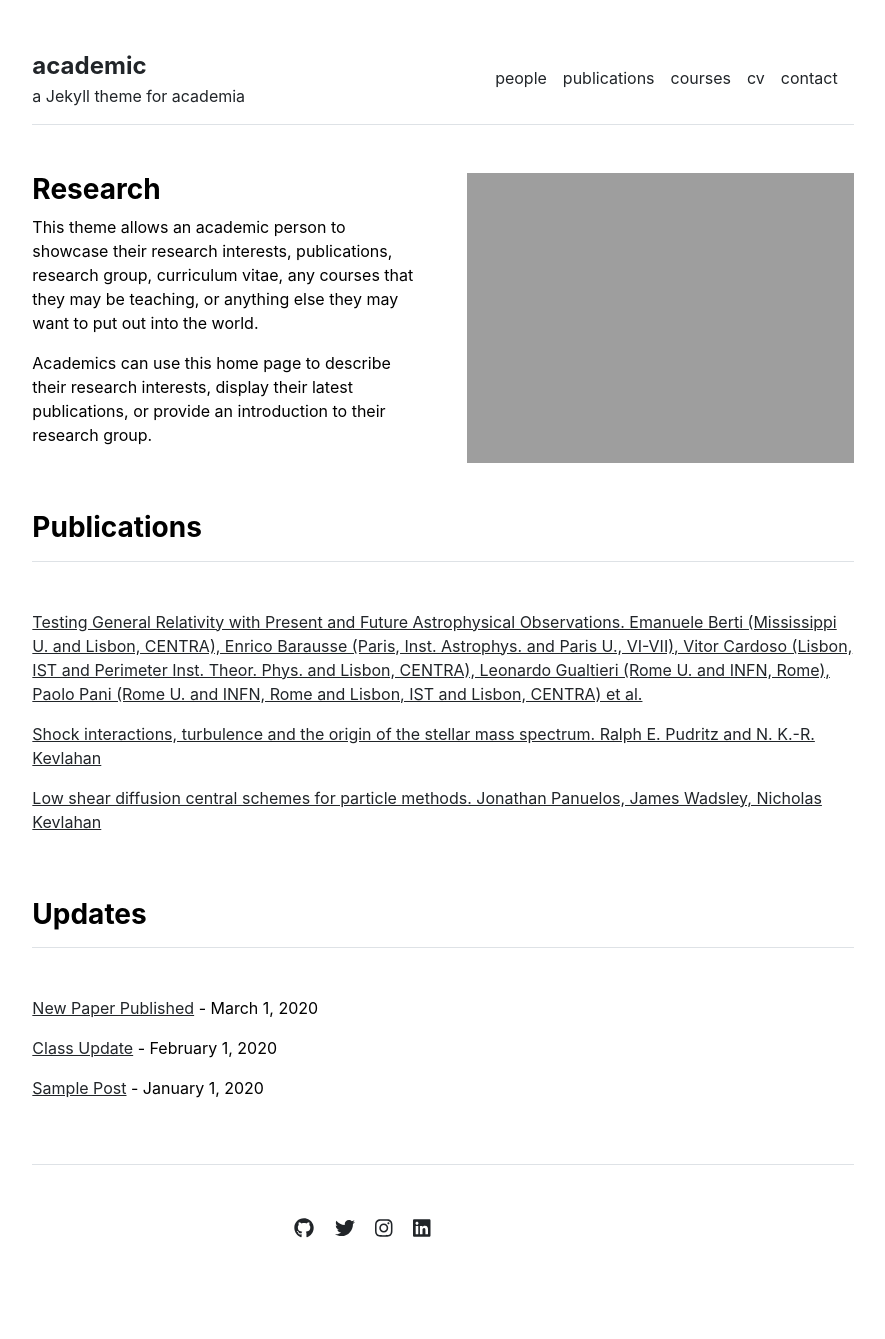
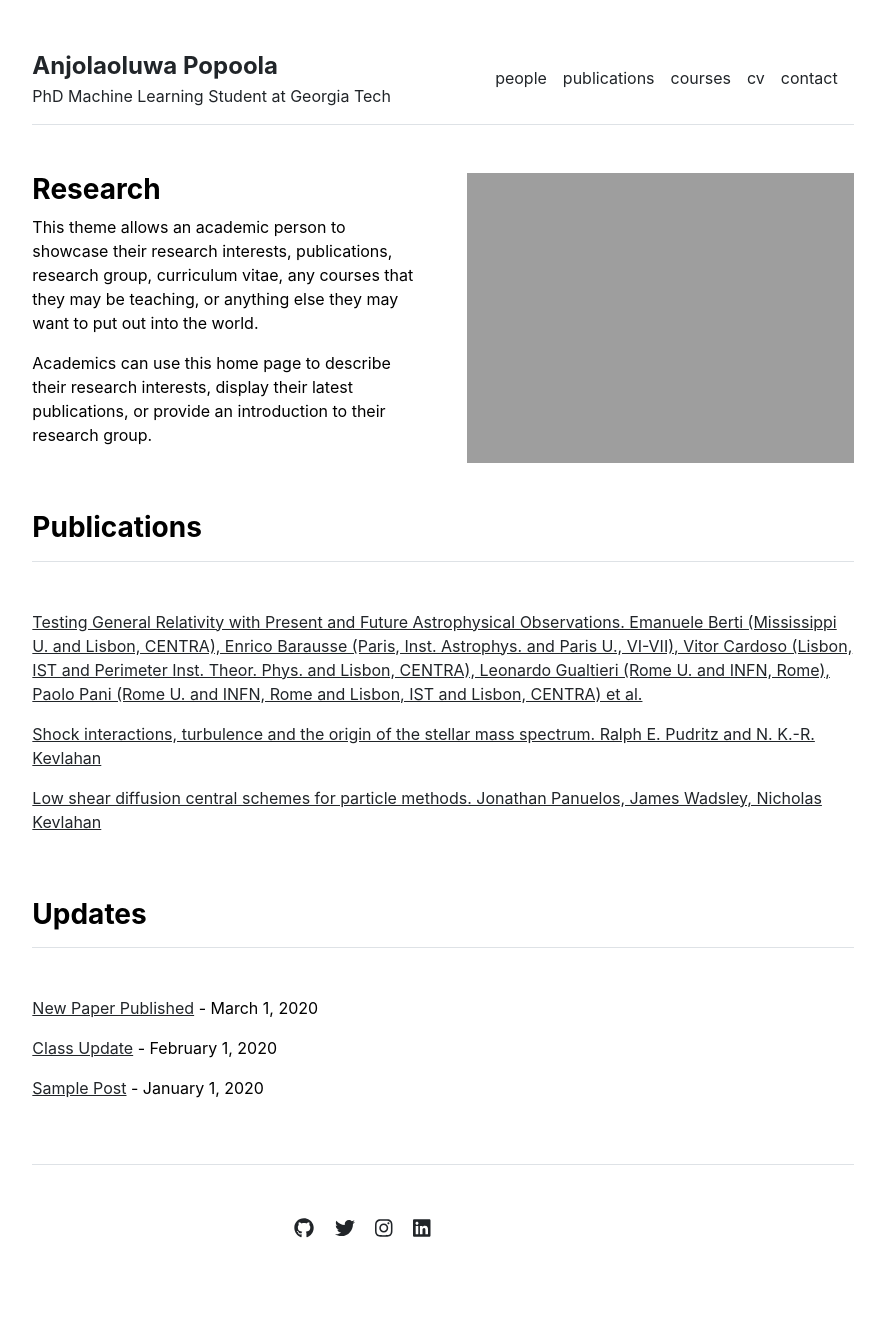
Before and after one commit to apopoola3/anjolapopoola.github.io, a Jekyll site: the page built from index.md, in a window 1280 px wide. Shown: the whole page, without its empty margins (197-1082 px from the left). Built offline with Jekyll 4.4.1, drawn with Linux system fonts in a browser that asks for light colours.

Commit message:
Update _config.yml

```diff
--- a/_config.yml
+++ b/_config.yml
@@ -1,4 +1,4 @@
 url: "" # the base hostname & protocol for your site, e.g. http://example.com
 baseurl: "" # the subpath of your site, e.g. /blog
-title: "academic" # the name of your site, e.g. ACME Corp.
-description: "a Jekyll theme for academia"
+title: "Anjolaoluwa Popoola" # the name of your site, e.g. ACME Corp.
+description: "PhD Machine Learning Student at Georgia Tech"
```
